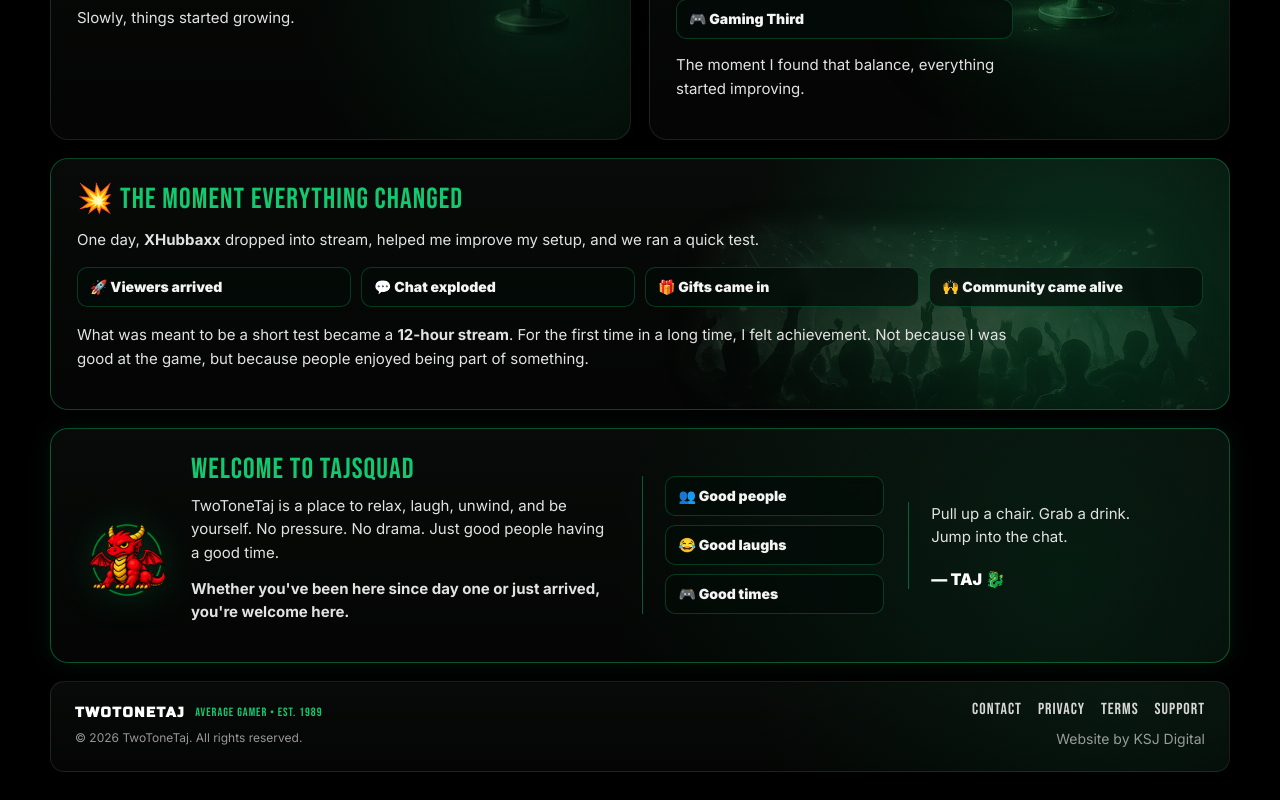
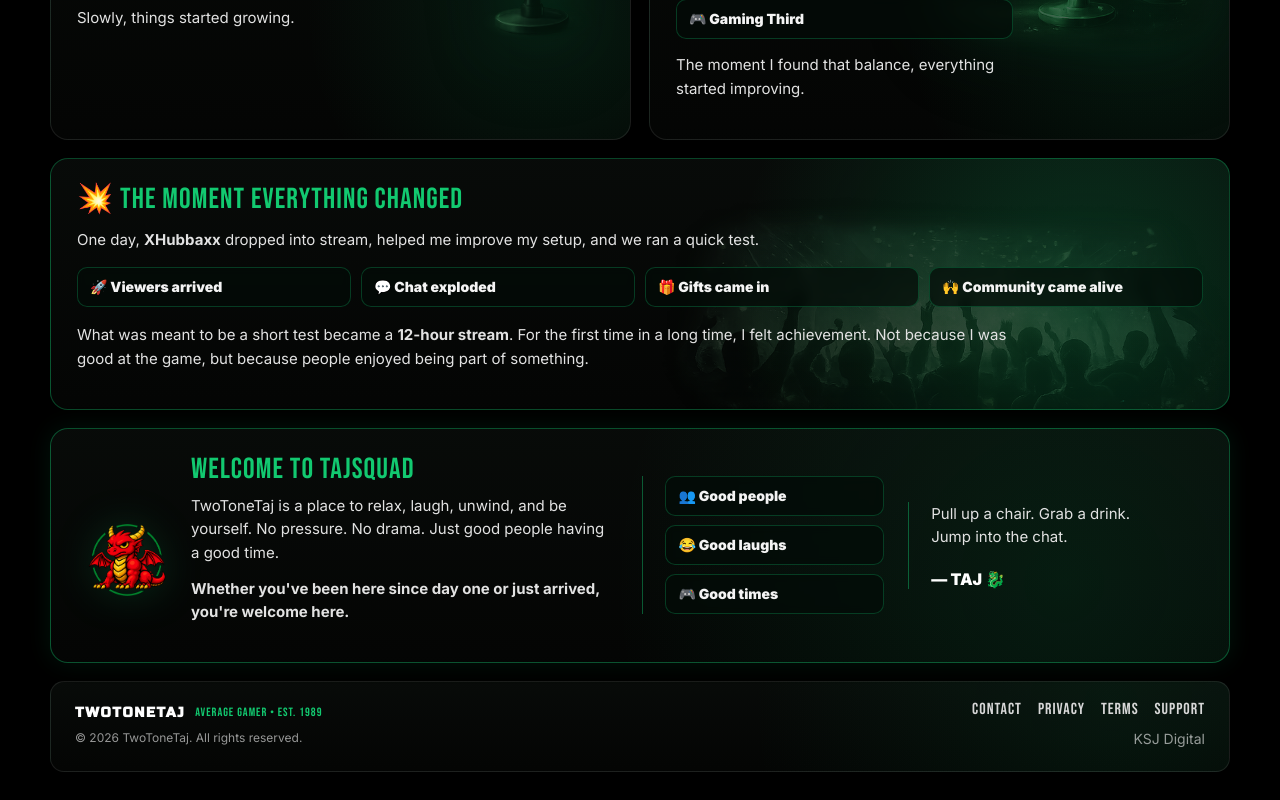
Before and after one commit to KSJDiamondGaming/TwoToneTaj, a React (Vite) app: page /about in a window 1280 px wide. Shown: the part 1103-1903 px from the top of the page. Built offline with nearby package versions, Linux system fonts and the light colour scheme; no server answers.

Commit message:
Use managed content in footer

```diff
--- a/src/components/Footer.jsx
+++ b/src/components/Footer.jsx
@@ -1,19 +1,22 @@
 import { Link } from 'react-router-dom'
+import { getMailTo } from '../config/siteConfig'
+import { useManagedSite } from '../hooks/useManagedSite'
 
 const currentYear = new Date().getFullYear()
-const supportEmail = 'support@ksjdigital.co.uk'
 
 export default function Footer() {
+  const { site } = useManagedSite()
+
   return (
     <footer className="footer">
       <div className="footer-inner">
         <div className="footer-left">
           <div className="footer-brand">
-            <strong>TwoToneTaj</strong>
-            <small>Average Gamer • Est. 1989</small>
+            <strong>{site.brand.name}</strong>
+            <small>{site.brand.tagline}</small>
           </div>
 
-          <p>© {currentYear} TwoToneTaj. All rights reserved.</p>
+          <p>© {currentYear} {site.brand.name}. All rights reserved.</p>
         </div>
 
         <div className="footer-right">
@@ -22,12 +25,12 @@ export default function Footer() {
             <Link to="/privacy">Privacy</Link>
             <Link to="/terms">Terms</Link>
 
-            <a href={`mailto:${supportEmail}?subject=TwoToneTaj Website Support`}>
+            <a href={getMailTo(site.contact.supportEmail, `${site.brand.name} Website Support`)}>
               Support
             </a>
           </nav>
 
-          <span className="footer-credit">Website by KSJ Digital</span>
+          <span className="footer-credit">{site.brand.supportCredit}</span>
         </div>
       </div>
     </footer>
```
